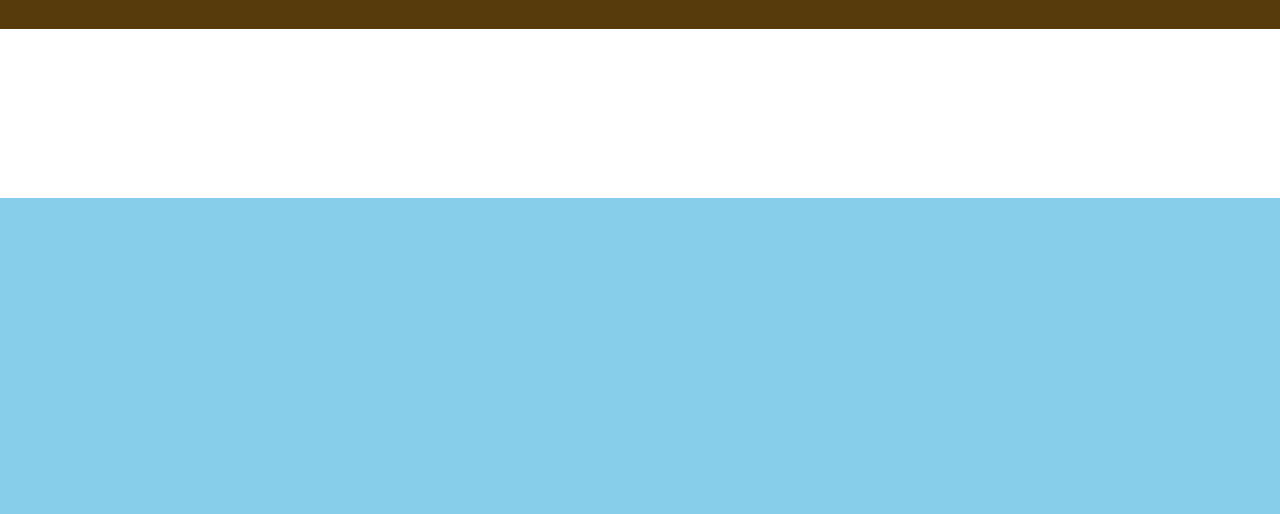
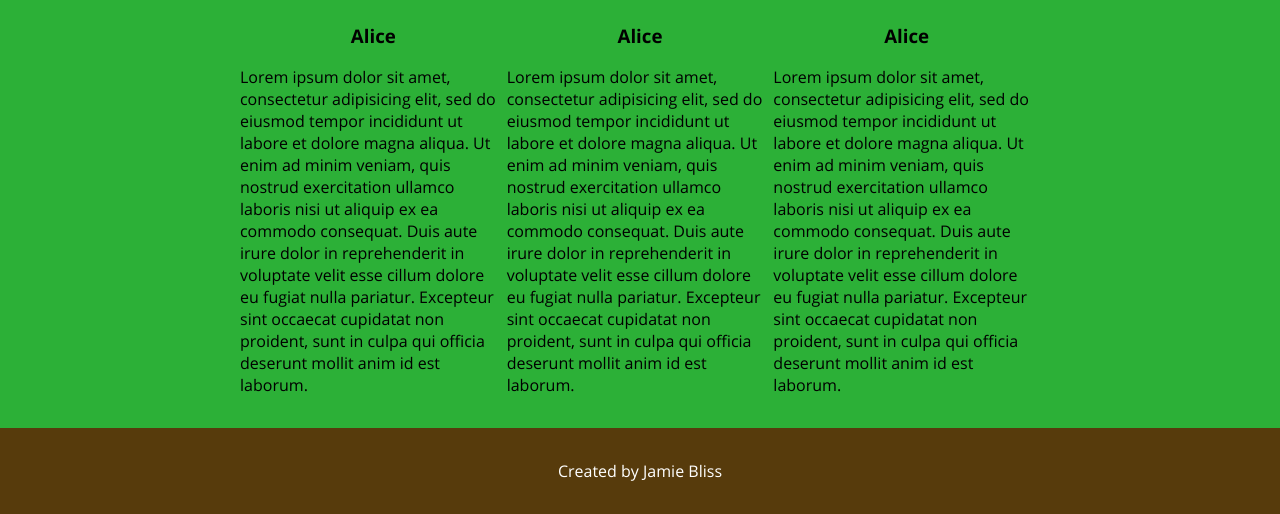
Before and after one commit to AstraLuma/remember2, a Django app: page / in a window 1280 px wide. Shown: the part 602-1116 px from the top of the page. Before the commit the page ends 800 px from the top, so only its background shows below. Run offline with Django 3.2, Linux system fonts and the light colour scheme.

Commit message:
Add elders

```diff
--- a/memorial/views.py
+++ b/memorial/views.py
@@ -1,6 +1,7 @@
 from django.shortcuts import render
-from django.http import HttpResponse
 
 
 def index(request):
-    return render(request, 'index.html')
+    return render(request, 'index.html', {
+        'elders': range(3),
+    })
--- a/static/style.css
+++ b/static/style.css
@@ -33,3 +33,22 @@
     color: white;
     text-align: center;
 }
+
+#elders {
+    display: flex;
+    justify-content: space-evenly;
+    text-align: center;
+}
+
+.submission-short > img {
+    width: 10rem;
+    height: 10rem;
+    border-radius: 10rem;
+}
+
+.submission-short > h3 {
+}
+
+.submission-short > p {
+    text-align: left;
+}
--- a/templates/index.html
+++ b/templates/index.html
@@ -13,7 +13,18 @@
       <img src='{% static "snake.png" %}'>
     </header>
     <main>
-      <p>Lorem ipsum dolor sit amet, consectetur adipiscing elit, sed do eiusmod tempor incididunt ut labore et dolore magna aliqua. Ut enim ad minim veniam, quis nostrud exercitation ullamco laboris nisi ut aliquip ex ea commodo consequat. Duis aute irure dolor in reprehenderit in voluptate velit esse cillum dolore eu fugiat nulla pariatur. Excepteur sint occaecat cupidatat non proident, sunt in culpa qui officia deserunt mollit anim id est laborum.</p>
+      <section id="intro">
+        <p>something something python 2 nineteen years something impact something</p>
+      </section>
+      <section id="elders">
+        {% for _ in elders %}
+        <div class="submission-short">
+          <img src='{% static "filler/profile.jpg" %}'>
+          <h3>Alice</h3>
+          <p>{% lorem 1 %}</p>
+        </div>
+        {% endfor %}
+      </section>
     </main>
     <footer>
       <p>Created by Jamie Bliss</p>
```
